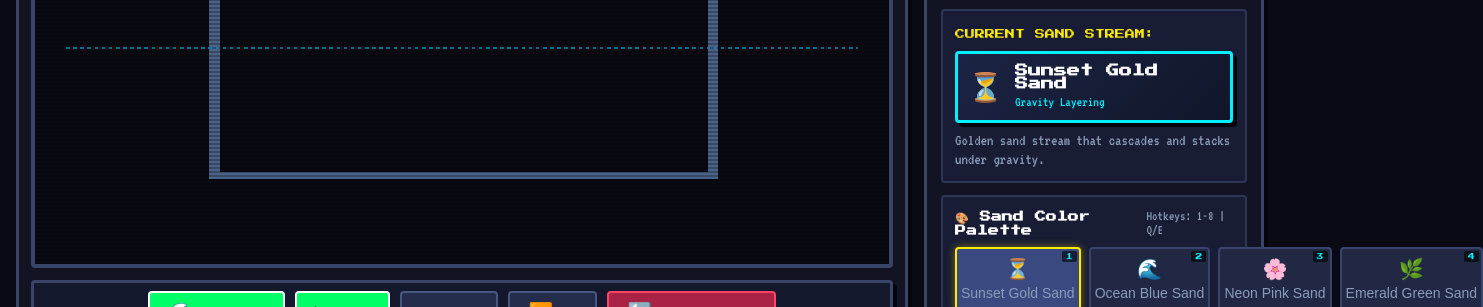
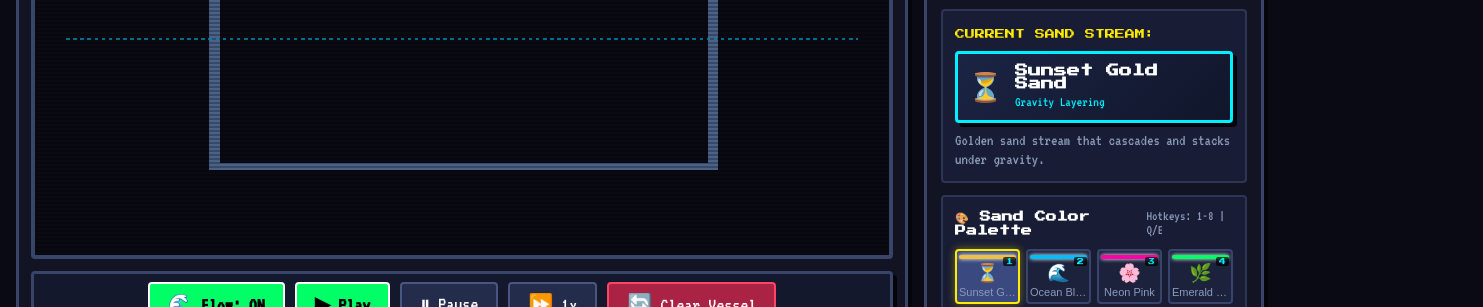
Before and after one commit to dwyerk/antigames, a website built with Vite: page index.html in a window 1280 px wide. Shown: the part 483-790 px from the top of the page, 1483 px wide, since content can reach past the window. Built offline with nearby package versions, Linux system fonts and the light colour scheme.

Commit message:
Fix sand color palette box overflow and format compact swatches

```diff
--- a/src/main.js
+++ b/src/main.js
@@ -207,12 +207,16 @@
       const info = ELEMENT_INFO[typeId];
       if (!info) return;
 
+      const shortName = info.name.replace(' Sand', '').replace('ic Solvent', '').replace('en ', '');
+
       const btn = document.createElement('button');
       btn.className = `elem-btn ${typeId === this.selectedElement ? 'selected' : ''}`;
       btn.dataset.type = typeId;
+      btn.title = info.name;
       btn.innerHTML = `
+        <span class="elem-swatch" style="background-color: ${ELEMENT_COLORS[typeId]};"></span>
         <span class="elem-icon">${info.icon}</span>
-        <span class="elem-name">${info.name}</span>
+        <span class="elem-name">${shortName}</span>
         <span class="elem-key">${index + 1}</span>
       `;
       btn.onclick = () => this.selectElement(typeId);
--- a/src/style.css
+++ b/src/style.css
@@ -391,11 +391,18 @@
 }
 
 /* Palette Card */
+.palette-card {
+  display: flex;
+  flex-direction: column;
+  gap: 8px;
+  overflow: hidden;
+}
+
 .palette-header {
   display: flex;
   justify-content: space-between;
   align-items: center;
-  margin-bottom: 10px;
+  margin-bottom: 4px;
 }
 
 .palette-header h3 {
@@ -412,23 +419,36 @@
 .element-toolbar {
   display: grid;
   grid-template-columns: repeat(4, 1fr);
-  gap: 8px;
+  gap: 6px;
+  width: 100%;
+  box-sizing: border-box;
 }
 
 .elem-btn {
-  background: #202844;
+  background: #1c223c;
   border: 2px solid #38446c;
   color: #fff;
-  padding: 8px 4px;
+  padding: 4px 2px;
   display: flex;
   flex-direction: column;
   align-items: center;
-  gap: 4px;
+  justify-content: space-between;
+  gap: 2px;
   cursor: pointer;
   border-radius: 4px;
   position: relative;
   transition: all 0.1s ease;
-  min-height: 52px;
+  min-height: 48px;
+  width: 100%;
+  box-sizing: border-box;
+  overflow: hidden;
+}
+
+.elem-swatch {
+  width: 100%;
+  height: 4px;
+  border-radius: 2px;
+  box-shadow: 0 0 4px currentColor;
 }
 
 .elem-btn:hover {
@@ -443,26 +463,28 @@
 }
 
 .elem-btn .elem-icon {
-  font-size: 20px;
+  font-size: 18px;
+  margin-top: 1px;
 }
 
 .elem-btn .elem-name {
-  font-size: 14px;
+  font-size: 11px;
   color: var(--text-muted);
   white-space: nowrap;
   overflow: hidden;
   text-overflow: ellipsis;
   max-width: 100%;
+  text-align: center;
 }
 
 .elem-btn .elem-key {
   position: absolute;
-  top: 2px;
+  top: 6px;
   right: 2px;
   font-family: var(--font-pixel);
   font-size: 7px;
-  background: rgba(0, 0, 0, 0.6);
-  padding: 2px 4px;
+  background: rgba(0, 0, 0, 0.7);
+  padding: 1px 3px;
   border-radius: 2px;
   color: var(--neon-cyan);
 }
```
